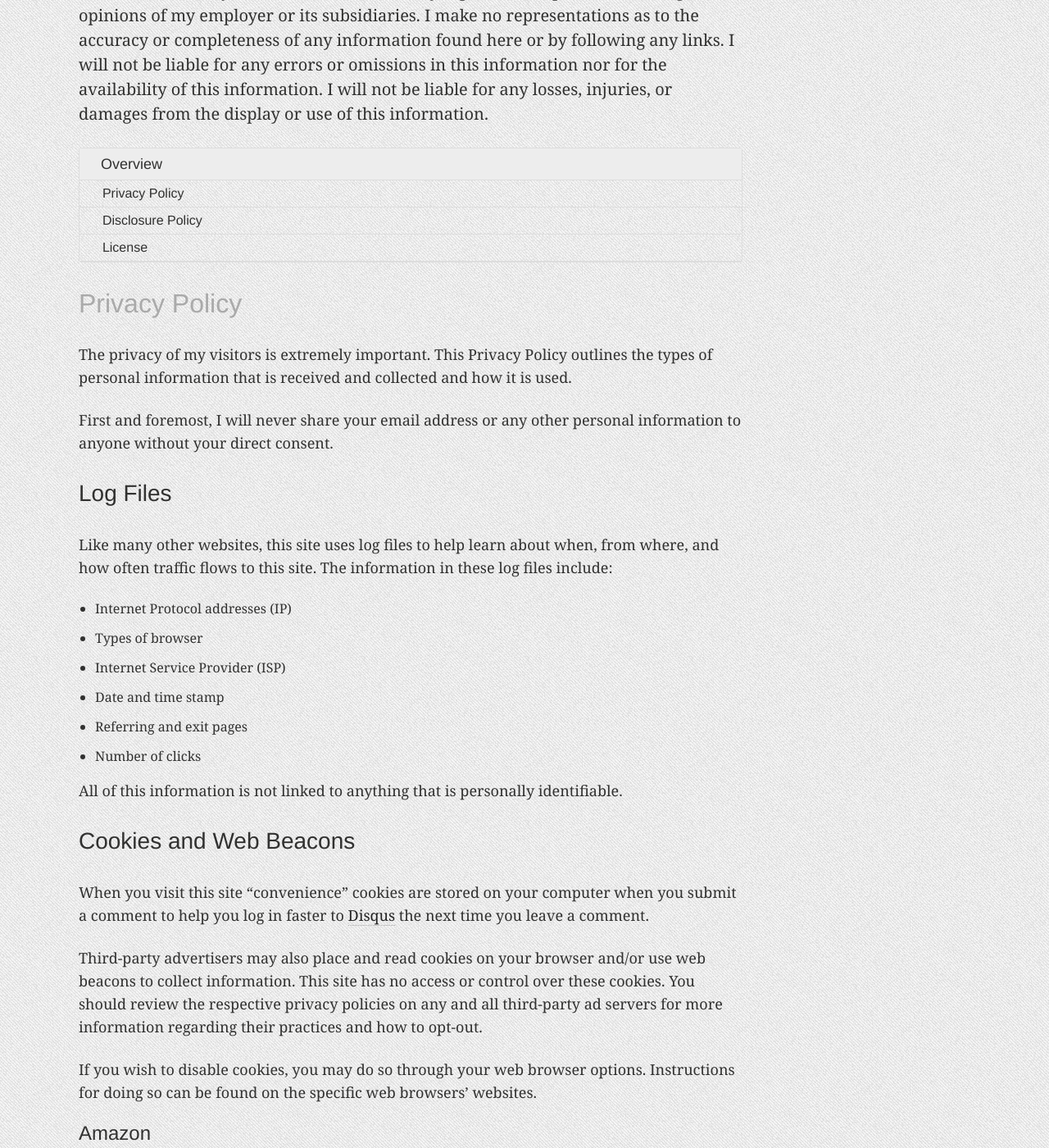
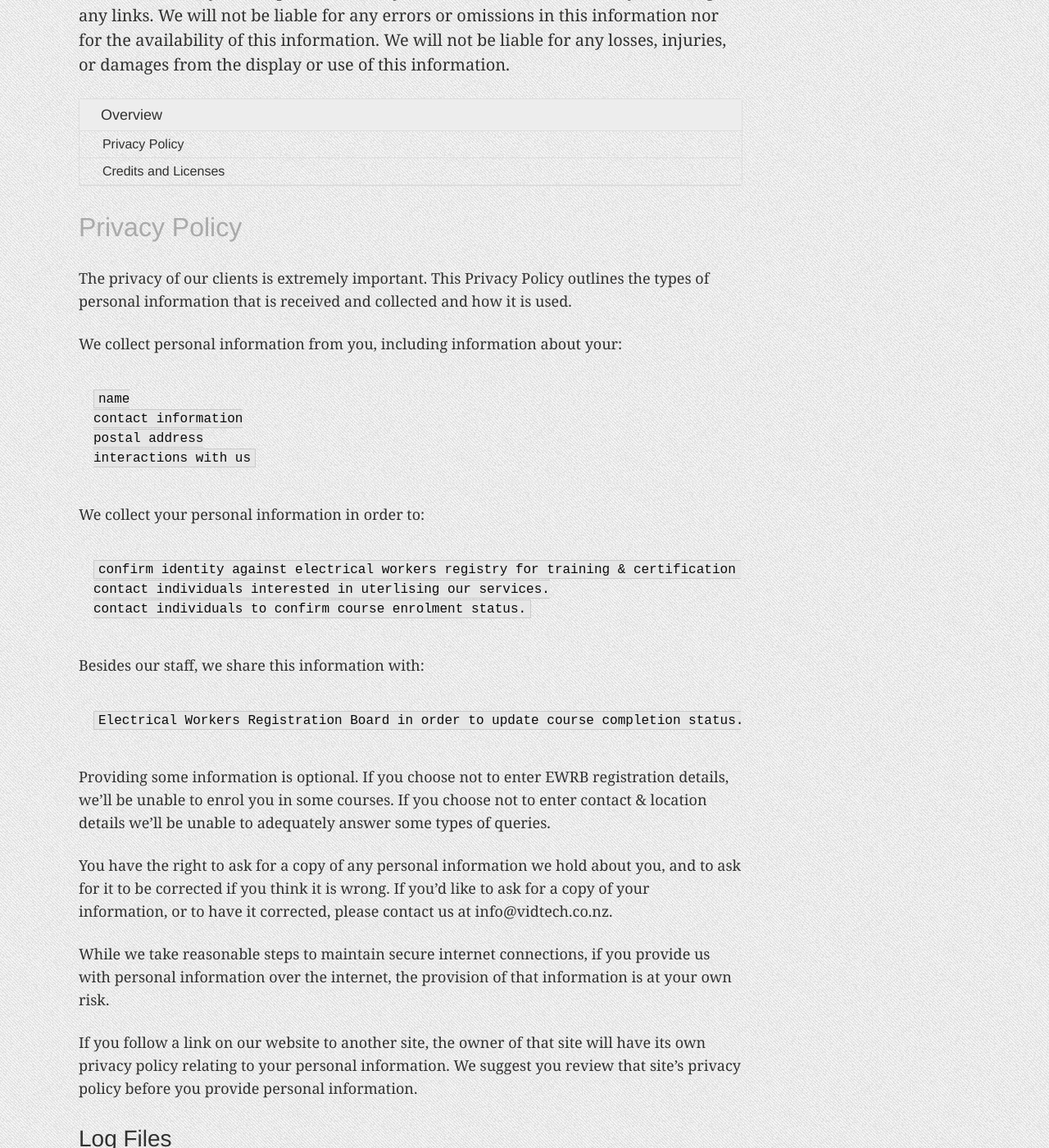
Before and after one commit to DarrenHobern/limerice, a Jekyll site: the page built from terms/index.md, in a window 1280 px wide and 1400 px high, scrolled down 240 px. Shown: the whole window at 82% size. Built offline with Jekyll 4.4.1, drawn with Linux system fonts in a browser that asks for light colours; some of the changed text lies outside the part shown.

Commit message:
Add: Privacy Policy

```diff
--- a/_layouts/home.html
+++ b/_layouts/home.html
@@ -2,7 +2,7 @@
 <html>
   <head>
     <meta charset="utf-8">
-    <title>{{ page.title }}</title>
+    <title>{{ site.title }}</title>
     {% if page.excerpt %}<meta name="description" content="{{ page.excerpt | strip_html }}">{% endif %}
     {% if page.tags %}<meta name="keywords" content="{{ page.tags | join: ', ' }}">{% endif %}
     {% if page.author %}
--- a/terms/index.md
+++ b/terms/index.md
@@ -2,7 +2,7 @@
 layout: article
 title: "Terms & Conditions"
 modified: 2014-08-27T15:00:35-04:00
-excerpt: "Terms & conditions, privacy policy, license, and other legal stuff you won’t read."
+excerpt: "Terms & conditions, privacy policy, license, and other legal stuff."
 image:
   feature:
   teaser:
@@ -11,15 +11,40 @@ share: false
 toc: true
 ---
 
-All content provided is for informational purposes only. The articles and posts on this website are my own and don't necessarily represent the positions, strategies, or opinions of my employer or its subsidiaries. I make no representations as to the accuracy or completeness of any information found here or by following any links. I will not be liable for any errors or omissions in this information nor for the availability of this information. I will not be liable for any losses, injuries, or damages from the display or use of this information.
+All content provided is for informational purposes only. We make no representations as to the accuracy or completeness of any information found here or by following any links. We will not be liable for any errors or omissions in this information nor for the availability of this information. We will not be liable for any losses, injuries, or damages from the display or use of this information.
 
 {% include toc.html %}
 
 ## Privacy Policy
 
-The privacy of my visitors is extremely important. This Privacy Policy outlines the types of personal information that is received and collected and how it is used.
+The privacy of our clients is extremely important. This Privacy Policy outlines the types of personal information that is received and collected and how it is used.
 
-First and foremost, I will never share your email address or any other personal information to anyone without your direct consent.
+We collect personal information from you, including information about your:
+
+    name
+    contact information
+    postal address
+    interactions with us
+
+We collect your personal information in order to:
+
+    confirm identity against electrical workers registry for training & certification purposes.
+    contact individuals interested in uterlising our services.
+    contact individuals to confirm course enrolment status.
+
+Besides our staff, we share this information with:
+
+    Electrical Workers Registration Board in order to update course completion status.
+
+Providing some information is optional. If you choose not to enter EWRB registration details, we'll be unable to enrol you in some courses.
+If you choose not to enter contact & location details we'll be unable to adequately answer some types of queries.
+
+You have the right to ask for a copy of any personal information we hold about you, and to ask for it to be corrected if you think it is wrong. If you’d like to ask for a copy of your information, or to have it corrected, please contact us at info@vidtech.co.nz.
+
+While we take reasonable steps to maintain secure internet connections, if you provide us with personal information over the internet, the provision of that information is at your own risk.
+
+If you follow a link on our website to another site, the owner of that site will have its own privacy policy relating to your personal information.  We suggest you review that site’s privacy policy before you provide personal information.
+
 
 ### Log Files
 
@@ -27,50 +52,29 @@ Like many other websites, this site uses log files to help learn about when, fro
 
 * Internet Protocol addresses (IP)
 * Types of browser
-* Internet Service Provider (ISP)
 * Date and time stamp
 * Referring and exit pages
-* Number of clicks
 
-All of this information is not linked to anything that is personally identifiable.
+This information is used to ensure the performance and security of our infistructure and is not linked to anything that is personally identifiable.
 
 ### Cookies and Web Beacons
 
-When you visit this site "convenience" cookies are stored on your computer when you submit a comment to help you log in faster to [Disqus](http://disqus.com) the next time you leave a comment.
-
-Third-party advertisers may also place and read cookies on your browser and/or use web beacons to collect information. This site has no access or control over these cookies. You should review the respective privacy policies on any and all third-party ad servers for more information regarding their practices and how to opt-out.
+When you visit this site "convenience" cookies may be stored on your computer.
 
 If you wish to disable cookies, you may do so through your web browser options. Instructions for doing so can be found on the specific web browsers' websites.
 
-#### Amazon
-
-Amazon, a third party affiliate marketing network, uses cookies to help make sure I get a commission when you buy a product after clicking on a link or ad banner that takes you to the site of one of their merchants. You can read [Amazon's Privacy Policy](http://www.amazon.com/gp/help/customer/display.html?nodeId=468496).
-
-#### Google Adsense
-
-Google Adsense, a third party affiliate marketing network, uses cookies to help make sure I get a commission when you buy a product after clicking on a link or ad banner that takes you to the site of one of their merchants. You can read [Google Adsense Privacy Policy](http://support.google.com/adsense/bin/answer.py?hl=en&answer=48182).
 
 #### Google Analytics
 
 Google Analytics is a web analytics tool I use to help understand how visitors engage with this website. It reports website trends using cookies and web beacons without identifying individual visitors. You can read [Google Analytics Privacy Policy](http://www.google.com/analytics/learn/privacy.html).
 
-## Disclosure Policy
+## Credits and Licenses
 
-I make money on this website through affiliate programs. If you click an affiliate link or ad banner and buy the product, you help support this website because I'll get a percentage of that sale.
+This website is built using the open source software credited below:
 
-Currently I'm an affiliate for Amazon and Google Adsense.
+ - [Skinny bones](https://github.com/mmistakes/skinny-bones-jekyll) by [Michael Rose](https://mademistakes.com/) under a [MIT License](https://github.com/mmistakes/skinny-bones-jekyll/blob/master/LICENSE)
+ - [Jekyll](https://github.com/jekyll/jekyll) by [Tom Preston-Werner](http://tom.preston-werner.com/) and Jekyll contributors under a [MIT License](https://github.com/jekyll/jekyll/blob/master/LICENSE)
 
-What this means for you:
-
-* I do not and will not recommend a product just because I'm an affiliate.
-* I became an affiliate to earn some revenue towards the costs of running and maintaining this website. Where I have direct control over which ads are served on this website I offer only products that are directly related to the topic of this website and products that a reader/subscriber would have a genuine interest in or need of.
-* I do not recommend products just for the sake of making money.
-* I recommend products because I think they are valuable to my readers.
-* I do not let the compensation I receive influence the content, topics, posts, or opinions expressed on this website.
-* I respect and value my readers too much to write anything other than my own genuine and objective opinions and advice.
-
-Just like this website, my Disclosure Policy is a work in progress. As the revenue streams evolve, so will this page.
-
-## License
-
-This theme is free and open source software, distributed under the MIT License. So feel free to use this Jekyll theme on your site without linking back to me or including a disclaimer.
+It features images by:
+ - [Darren Hobern](https://github.com/darrenhobern)
+ - Jeanette Hobern
```
